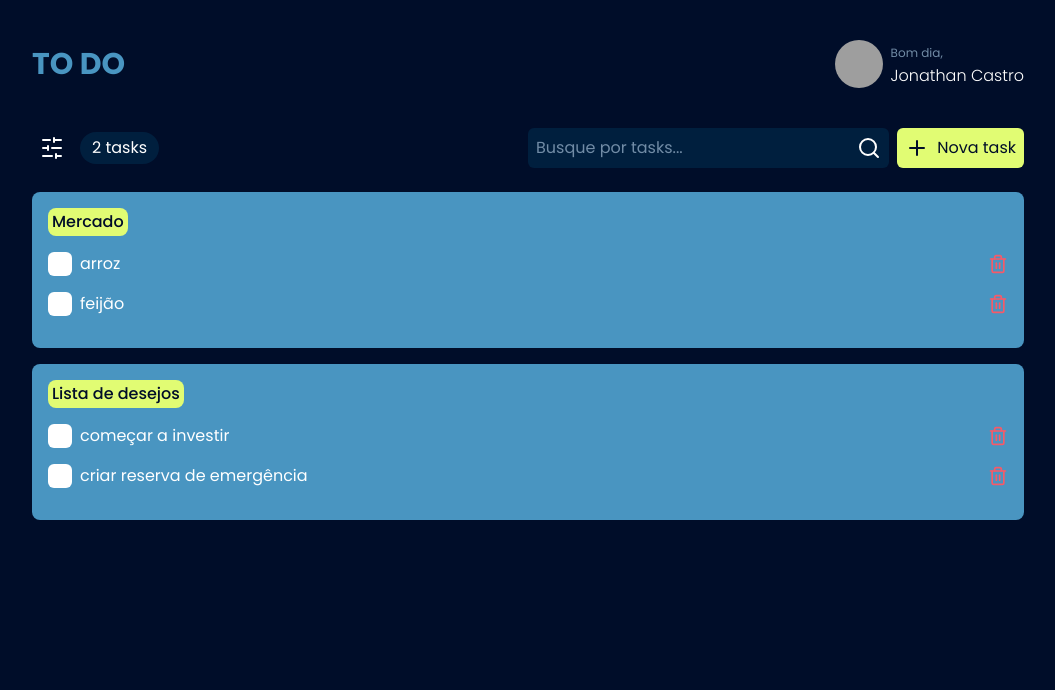
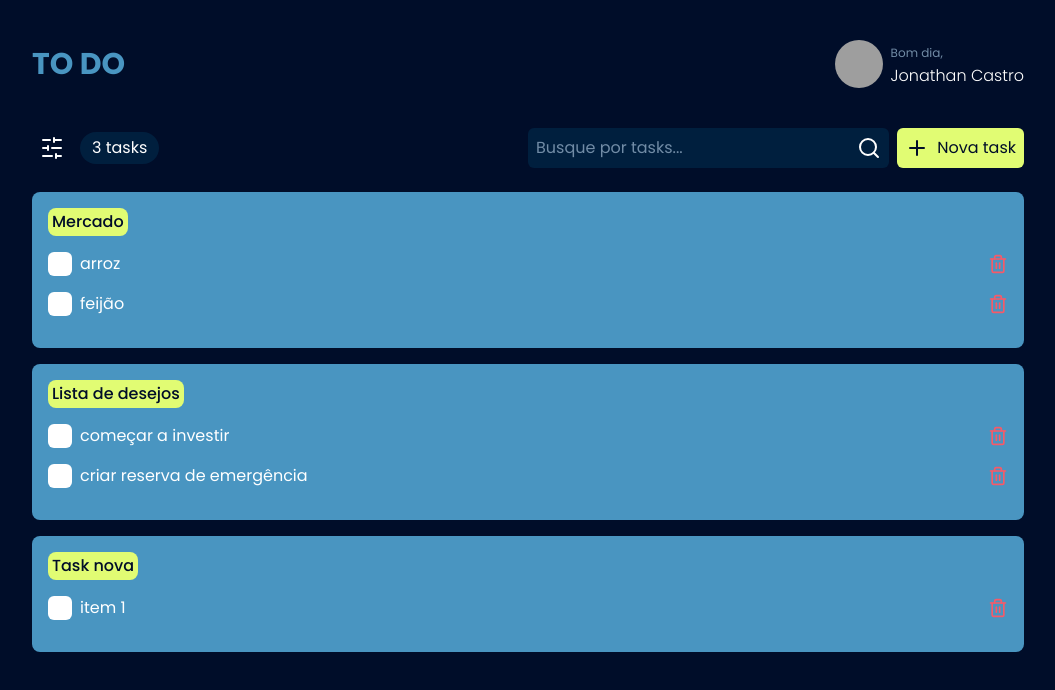
Before and after one commit to johnncaastro/to.do, a React (Vite) app: page / in a window 1280 px wide. Shown: the top 690 px of the page, without its empty margins (112-1167 px from the left). Built offline with nearby package versions, Linux system fonts and the light colour scheme; data requests are answered from the project's data file; grey boxes are pictures that could not be loaded.

Commit message:
feat: add task filter

```diff
--- a/server.json
+++ b/server.json
@@ -27,6 +27,16 @@
           "isComplete": false
         }
       ]
+    },
+    {
+      "id": "d9e2",
+      "title": "Task nova",
+      "items": [
+        {
+          "name": "item 1",
+          "isComplete": false
+        }
+      ]
     }
   ]
 }
--- a/src/components/searchFormTask.tsx
+++ b/src/components/searchFormTask.tsx
@@ -1,11 +1,26 @@
+import { FormEvent } from "react";
+import { useTasks } from "../hooks/useTasks";
 import { Search } from "lucide-react";
 
 export function SearchFormTask() {
+  const { loadTasks } = useTasks()
+
+  function handleSearchTask(event: FormEvent<HTMLFormElement>) {
+    event.preventDefault()
+
+    const formData = new FormData(event.currentTarget)
+    const searchInput = String(formData.get('search'))
+
+    loadTasks(searchInput)
+  }
+
   return (
     <form
+      onSubmit={handleSearchTask}
       className="flex flex-1 h-full max-w-md items-center justify-between gap-2 bg-blue-500 px-2 py-1 rounded-md">
       <input
         type="text"
+        name="search"
         placeholder="Busque por tasks..."
         className="bg-transparent outline-none w-full"
       />
--- a/src/components/tasks.tsx
+++ b/src/components/tasks.tsx
@@ -3,11 +3,14 @@ import { useTasks } from "../hooks/useTasks"
 import { Check, Trash2 } from "lucide-react"
 
 export function Tasks() {
-  const { tasks, toggleTaskItemCompleted } = useTasks()
+  const { tasks, filteredTasks, toggleTaskItemCompleted } = useTasks()
+
+  console.log('renderizou')
 
   return (
     <div className="space-y-4">
-      {tasks?.map(task => (
+      {filteredTasks.length > 0 ? (
+        filteredTasks?.map(task => (
           <div key={task.id} className="bg-blue-300 rounded-lg p-4">
             <h2
               className="bg-yellow-300 text-blue-700 font-medium rounded-lg w-max px-1 py-0.5 mb-4"
@@ -39,7 +42,42 @@ export function Tasks() {
               </div>
             ))}
           </div>
+        ))
+      ) : (
+        tasks?.map(task => (
+          <div key={task.id} className="bg-blue-300 rounded-lg p-4">
+            <h2
+              className="bg-yellow-300 text-blue-700 font-medium rounded-lg w-max px-1 py-0.5 mb-4"
+            >
+              {task.title}
+            </h2>
+
+            {task.items.map((item, index) => (
+              <div key={item.name} className="group flex items-center gap-2 mb-4">
+                <Checkbox.Root
+                  id={item.name}
+                  checked={item.isComplete}
+                  onCheckedChange={() => toggleTaskItemCompleted(task.id, index)}
+                  className="bg-white w-6 h-6 flex items-center justify-center rounded-md p-2 hover:bg-blue-700 transition-colors duration-200"
+                >
+                  <Checkbox.Indicator>
+                    <Check className="w-5 h-5 text-blue-300" />
+                  </Checkbox.Indicator>
+                </Checkbox.Root>
+                <label htmlFor={item.name} className={`${item.isComplete ? "line-through" : ""}`}>
+                  {item.name}
+                </label>
+                <button
+                  type="button"
+                  className="text-red-300 block ml-auto hover:text-red-500 transition-colors duration-200"
+                >
+                  <Trash2 className="w-5 h-5" />
+                </button>
+              </div>
             ))}
+          </div>
+        ))
+      )}
     </div>
   )
 }
--- a/src/hooks/useTasks.tsx
+++ b/src/hooks/useTasks.tsx
@@ -1,5 +1,5 @@
-import { createContext, ReactNode, useContext, useEffect, useState } from "react";
-import { api } from "../services/api";
+import { createContext, ReactNode, useContext, useEffect, useState } from "react"
+import { api } from "../services/api"
 
 interface Task {
   id: number
@@ -13,27 +13,35 @@ interface Task {
 type CreateNewTaskInputs = Omit<Task, 'id'>
 
 interface TasksContextData {
-  tasks: Task[];
-  createNewTask(data: CreateNewTaskInputs): void;
-  editTask(nameTaskEdittedInput: string, idTaskEditted: number): void;
-  toggleTaskItemCompleted(taskId: number, itemPosition: number): void;
-  removeTask(id: number): void;
+  tasks: Task[]
+  filteredTasks: Task[]
+  loadTasks(query?: string): Promise<void>
+  createNewTask(data: CreateNewTaskInputs): void
+  editTask(nameTaskEdittedInput: string, idTaskEditted: number): void
+  toggleTaskItemCompleted(taskId: number, itemPosition: number): void
+  removeTask(id: number): void
 }
 
 interface TasksProviderProps {
-  children: ReactNode;
+  children: ReactNode
 }
 
 export const TasksContext = createContext<TasksContextData>({} as TasksContextData)
 
 export function TasksProvider({ children }: TasksProviderProps) {
-  const [tasks, setTasks] = useState<Task[]>([]);
+  const [tasks, setTasks] = useState<Task[]>([])
+  const [filteredTasks, setFilteredTasks] = useState<Task[]>([])
 
-  async function loadTasks() {
-    const response = await api.get('/tasks')
-    const data = await response.data
+  async function loadTasks(query?: string) {
+    if(query && query.trim() !== '') {
+      setFilteredTasks(tasks.filter(task => task.title.toLowerCase().includes(query.trim())))
 
-    setTasks(data)
+    } else {
+      const response = await api.get('/tasks')
+
+      setTasks(response.data)
+      setFilteredTasks([])
+    }
   }
 
   useEffect(() => {
@@ -98,6 +106,8 @@ export function TasksProvider({ children }: TasksProviderProps) {
   return (
     <TasksContext.Provider value={{
       tasks,
+      filteredTasks,
+      loadTasks,
       createNewTask,
       editTask,
       toggleTaskItemCompleted,
```
Lines whose indentation alone changed are shown as unchanged.
